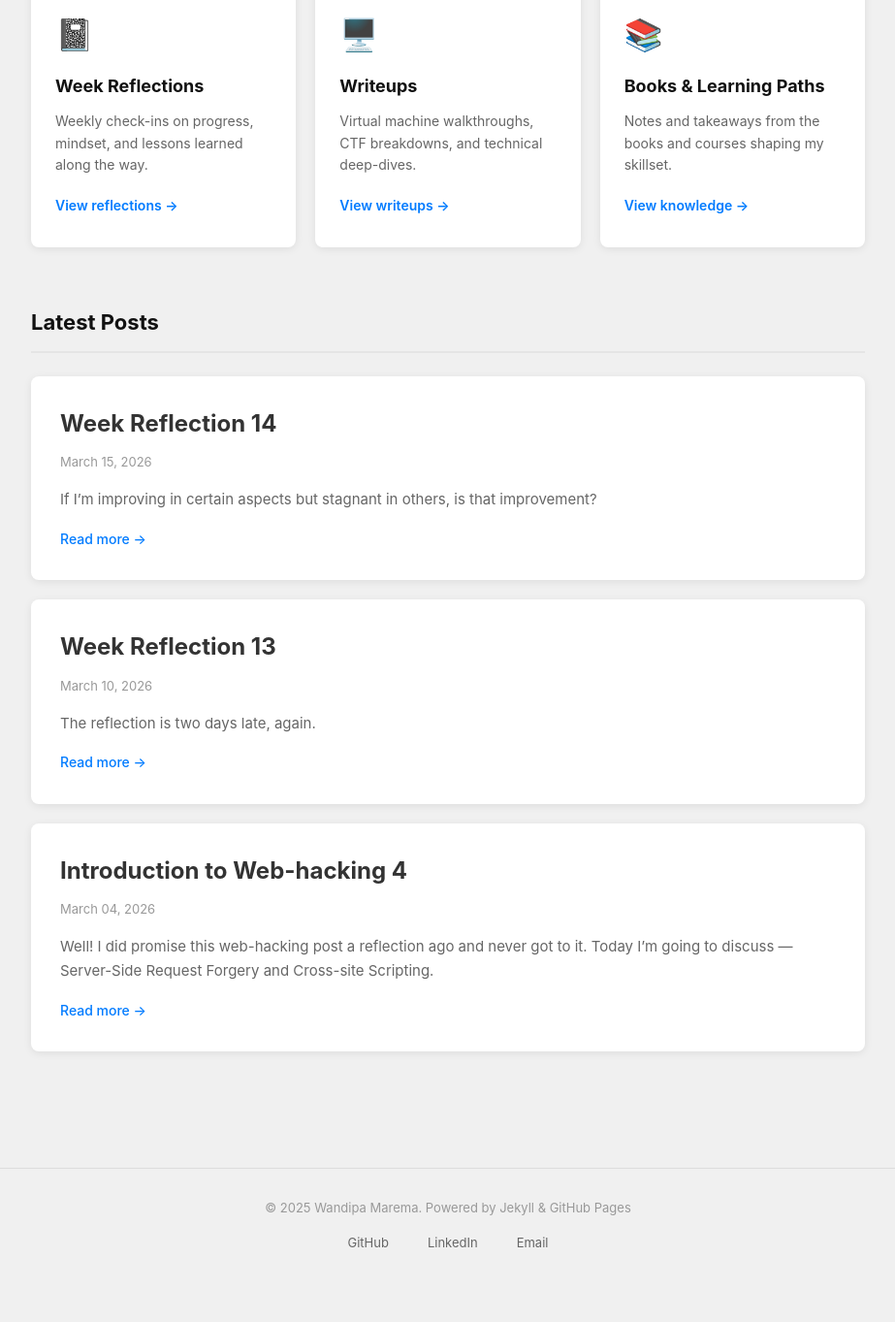
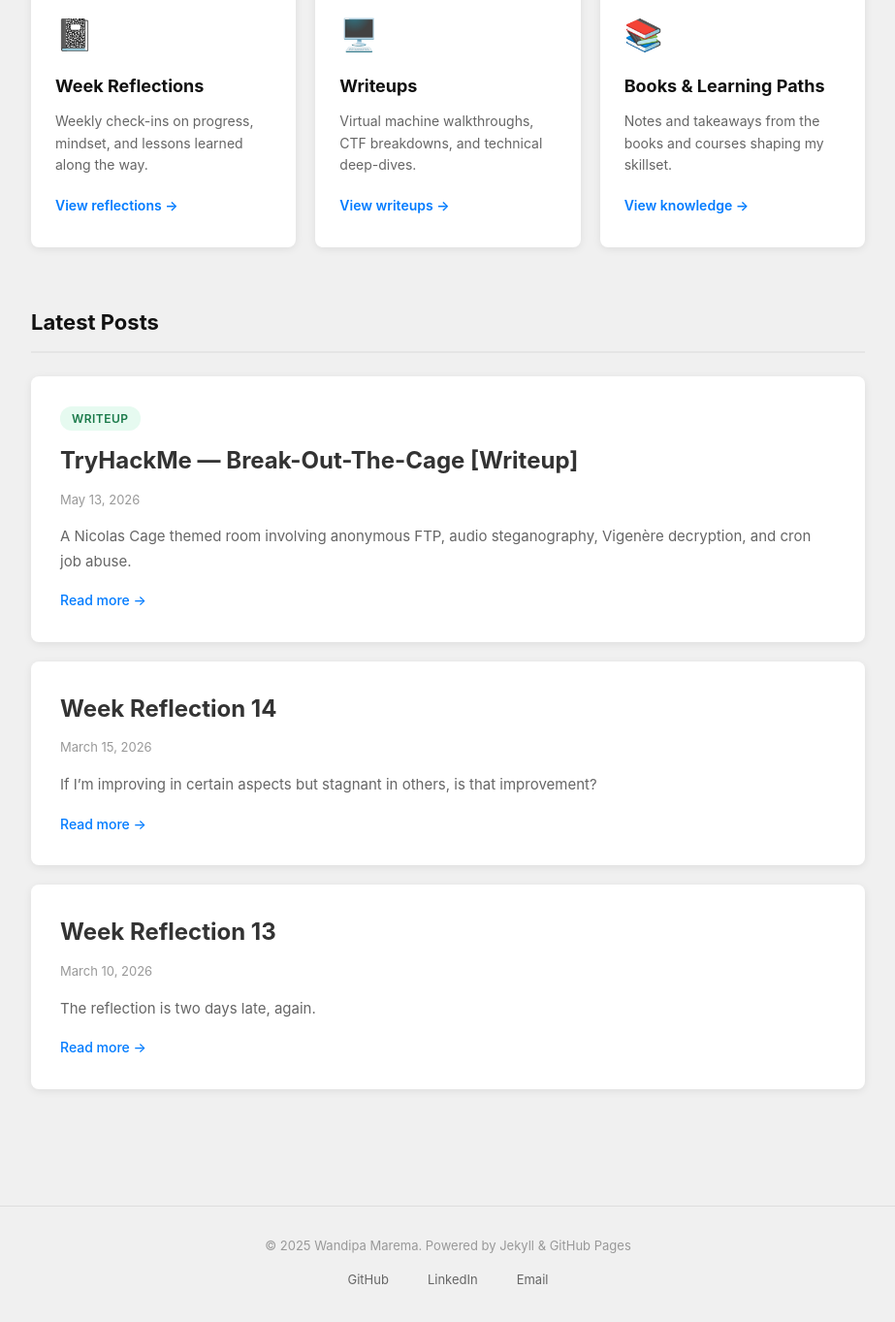
Before and after one commit to 1neWrld/1neWrld.github.io, a Jekyll site: the page built from index.html, in a window 1280 px wide and 1400 px high, scrolled down 526 px. Shown: the top 1363 px of the window at 97% size, without its empty margins (178-1101 px from the left). Built offline with Jekyll 4.4.1, drawn with Linux system fonts in a browser that asks for light colours.

Commit message:
Revise metadata and tags for Cage writeup
Updated post metadata and added new tags for clarity.

```diff
--- a/_posts/2025-05-13-Break-Out-The-Cage.md
+++ b/_posts/2025-05-13-Break-Out-The-Cage.md
@@ -1,9 +1,18 @@
-# TryHackMe — Cage [Writeup]
-
-**Platform:** TryHackMe
-**Difficulty:** Medium
-**Tags:** FTP, Steganography, Cryptography, Python, Cron Abuse
-
+---
+layout: post
+title: "TryHackMe — Break-Out-The-Cage [Writeup]"
+date: 2026-05-13
+category: writeup
+platform: TryHackMe
+difficulty: Medium
+tags:
+  - FTP
+  - Steganography
+  - Cryptography
+  - Python
+  - Cron Abuse
+  - Privilege Escalation
+excerpt: "A Nicolas Cage themed room involving anonymous FTP, audio steganography, Vigenère decryption, and cron job abuse."
 ---
 
 ## Overview
```
